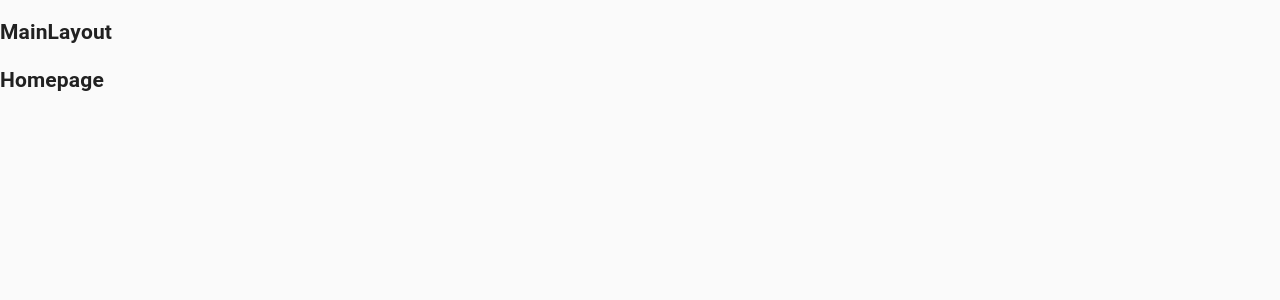
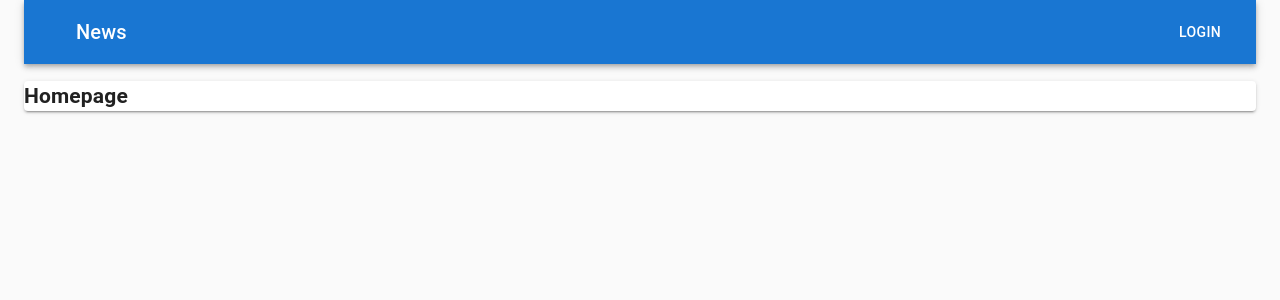
Before and after one commit to AdrianSadowski/Redux-router-express-mongoose-bulletin-board, a React (Create React App) app: page / in a window 1280 px wide. Shown: the top 300 px of the page. Built offline with nearby package versions, Linux system fonts and the light colour scheme.

Commit message:
Add header

```diff
--- a/package.json
+++ b/package.json
@@ -39,8 +39,12 @@
   "dependencies": {
     "@babel/helper-builder-react-jsx": "^7.16.7",
     "@babel/helper-regex": "^7.10.5",
+    "@emotion/react": "^11.7.1",
+    "@emotion/styled": "^11.6.0",
     "@material-ui/core": "^4.7.0",
     "@material-ui/icons": "^4.5.1",
+    "@mui/icons-material": "^5.3.1",
+    "@mui/material": "^5.4.0",
     "axios": "^0.19.0",
     "babel": "^6.23.0",
     "clsx": "^1.0.4",
--- a/src/App.js
+++ b/src/App.js
@@ -2,7 +2,7 @@ import React from 'react';
 import { BrowserRouter, Switch, Route } from 'react-router-dom';
 import { Provider } from 'react-redux';
 
-import { createMuiTheme, StylesProvider, ThemeProvider } from '@material-ui/core/styles';
+import { createTheme, StylesProvider, ThemeProvider } from '@material-ui/core/styles';
 import { CssBaseline } from '@material-ui/core';
 
 import { store } from './redux/store';
@@ -14,7 +14,7 @@ import { PostEdit } from './components/views/PostEdit/PostEdit';
 import { PostAdd } from './components/views/PostAdd/PostAdd';
 import { NotFound } from './components/views/NotFound/NotFound';
 
-const theme = createMuiTheme({
+const theme = createTheme({
   palette: {
     primary: { main: '#2B4C6F' },
   },
--- a/src/components/layout/Header/Header.js
+++ b/src/components/layout/Header/Header.js
@@ -1,7 +1,7 @@
 import React from 'react';
 import PropTypes from 'prop-types';
 
-import clsx from 'clsx';
+import {AppBar, Box, Toolbar, Typography, Button, IconButton} from '@mui/material';
 
 // import { connect } from 'react-redux';
 // import { reduxSelector, reduxActionCreator } from '../../../redux/exampleRedux.js';
@@ -9,10 +9,19 @@ import clsx from 'clsx';
 import styles from './Header.module.scss';
 
 const Component = ({className, children}) => (
-  <div className={clsx(className, styles.root)}>
-    <h2>Header</h2>
-    {children}
-  </div>
+  <Box sx={{flexGrow: 1}}>
+    <AppBar position="static">
+      <Toolbar>
+        <IconButton size="large" edge="start" color="inherit" aria-label="menu" sx={{mr: 2}}>
+
+        </IconButton>
+        <Typography variant="h6" component="div" sx={{flexGrow: 1}}>
+          News
+        </Typography>
+        <Button color="inherit">Login</Button>
+      </Toolbar>
+    </AppBar>
+  </Box>
 );
 
 Component.propTypes = {
--- a/src/components/layout/MainLayout/MainLayout.js
+++ b/src/components/layout/MainLayout/MainLayout.js
@@ -1,18 +1,22 @@
 import React from 'react';
 import PropTypes from 'prop-types';
 
-import clsx from 'clsx';
+import {Container, Paper} from '@material-ui/core';
 
 // import { connect } from 'react-redux';
 // import { reduxSelector, reduxActionCreator } from '../../../redux/exampleRedux.js';
 
+import {Header} from '../Header/Header';
+
 import styles from './MainLayout.module.scss';
 
-const Component = ({className, children}) => (
-  <div className={clsx(className, styles.root)}>
-    <h2>MainLayout</h2>
-    {children}
-  </div>
+const Component = ({children}) => (
+  <Container className={styles.root} sx={{display: 'flex'}}>
+    <Header></Header>
+    <Paper elevation={2} className={styles.paper}>
+      {children}
+    </Paper>
+  </Container>
 );
 
 Component.propTypes = {
```
Also changed, not shown: .prettierrc.json (added), 2 other files (tests, documents, lock files or other folders).
